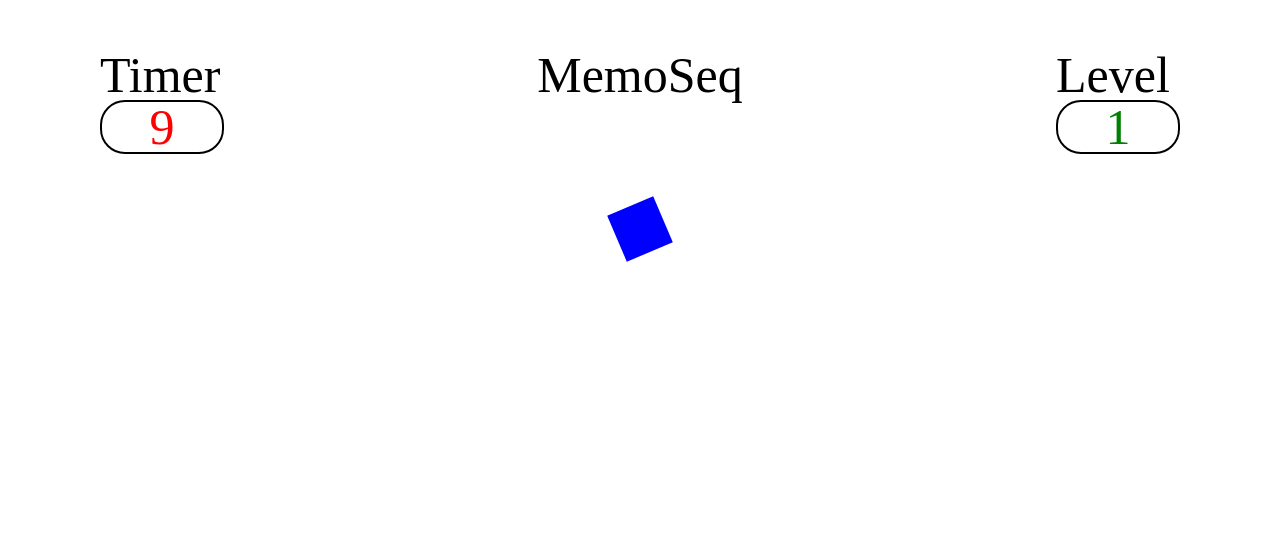
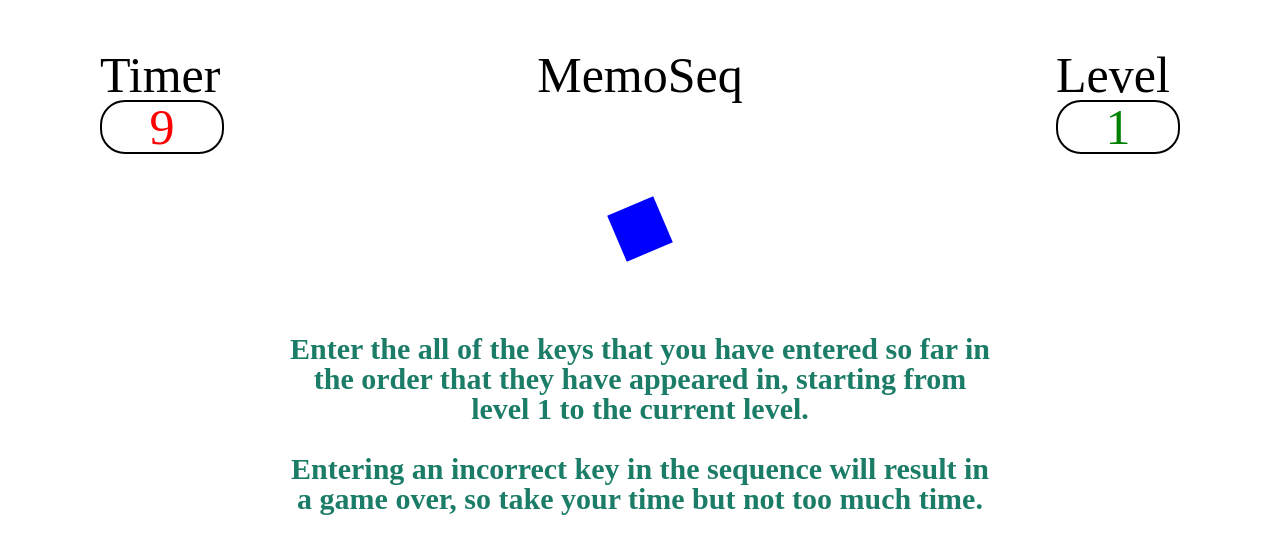
Before and after one commit to Kevin-Lai/memoseq, a website: page index.html in a window 1280 px wide. Both pictures are taken after a click on the button "START". Drawn offline with Linux system fonts and the light colour scheme.

Commit message:
Add more instructions for improved clarity

```diff
--- a/index.html
+++ b/index.html
@@ -49,6 +49,13 @@
             <div class="name-letter">I</div>
         </div>
     </div>
+    <div id="instruction-block">
+        <div id="instruction-text">
+            Enter the all of the keys that you have entered so far in the order that they have appeared in, starting from level 1 to the current level.
+
+            Entering an incorrect key in the sequence will result in a game over, so take your time but not too much time.
+        </div>
+    </div>
     <div id="game-over"></div>
     <div id="final-score"></div>
     <div id="best-score"></div>
--- a/src/game.js
+++ b/src/game.js
@@ -53,6 +53,8 @@ class Game {
         this.ctrlsButton = document.getElementById("ctrls-button");
         this.ctrlsModal = document.getElementById("ctrls-modal");
         this.ctrlsClose = document.getElementById("ctrls-close");
+
+        this.instructionBlock = document.getElementById("instruction-block");
     }
 
     generateRandomItem(){
@@ -177,12 +179,14 @@ class Game {
             this.ctrlsBlock.style.display = "none";
             this.startBlock.style.display = "none";
             this.createdBy.style.display = "none";
+            this.instructionBlock.style.display = "flex";
             this.restartGame();
             this.run();
         });
     }
 
     gameOver(){
+        this.instructionBlock.style.display = "none";
         this.gameOverDisplay.innerHTML = "Game Over";
         this.finalScoreDisplay.innerHTML = "Highscore: " + this.highscore;
         clearInterval(this.startInterval);
--- a/stylesheets/game.css
+++ b/stylesheets/game.css
@@ -262,3 +262,17 @@
     font-weight: bold;
     color: red;
 }
+
+#instruction-block {
+    display: none;
+    justify-content: center;
+}
+
+#instruction-text {
+    white-space: pre-line;
+    text-align: center;
+    font-size: 30px;
+    font-weight: bold;
+    width: 700px;
+    color: rgb(27, 124, 103);
+}
```
Also changed, not shown: dist/main.js.
